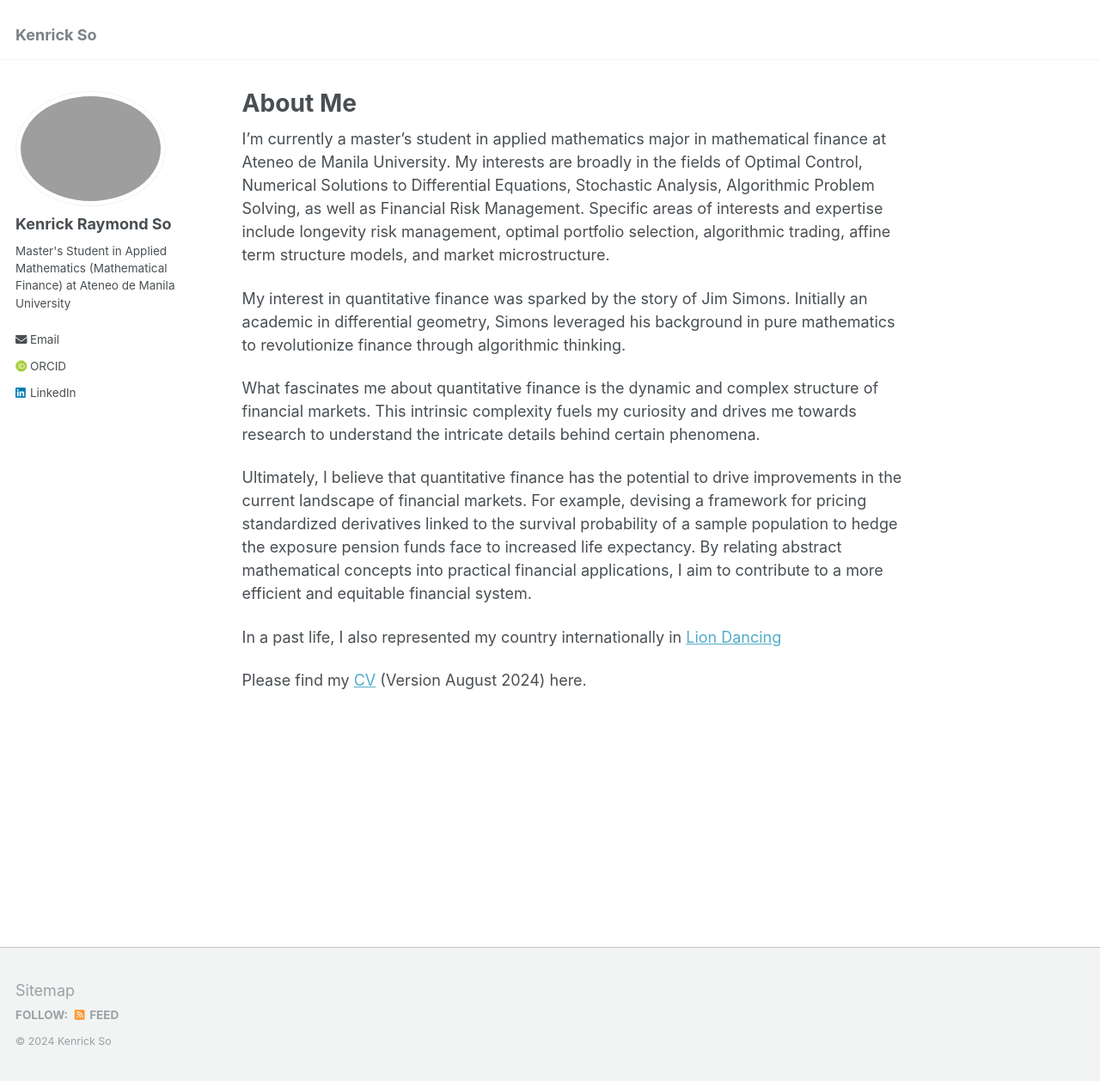
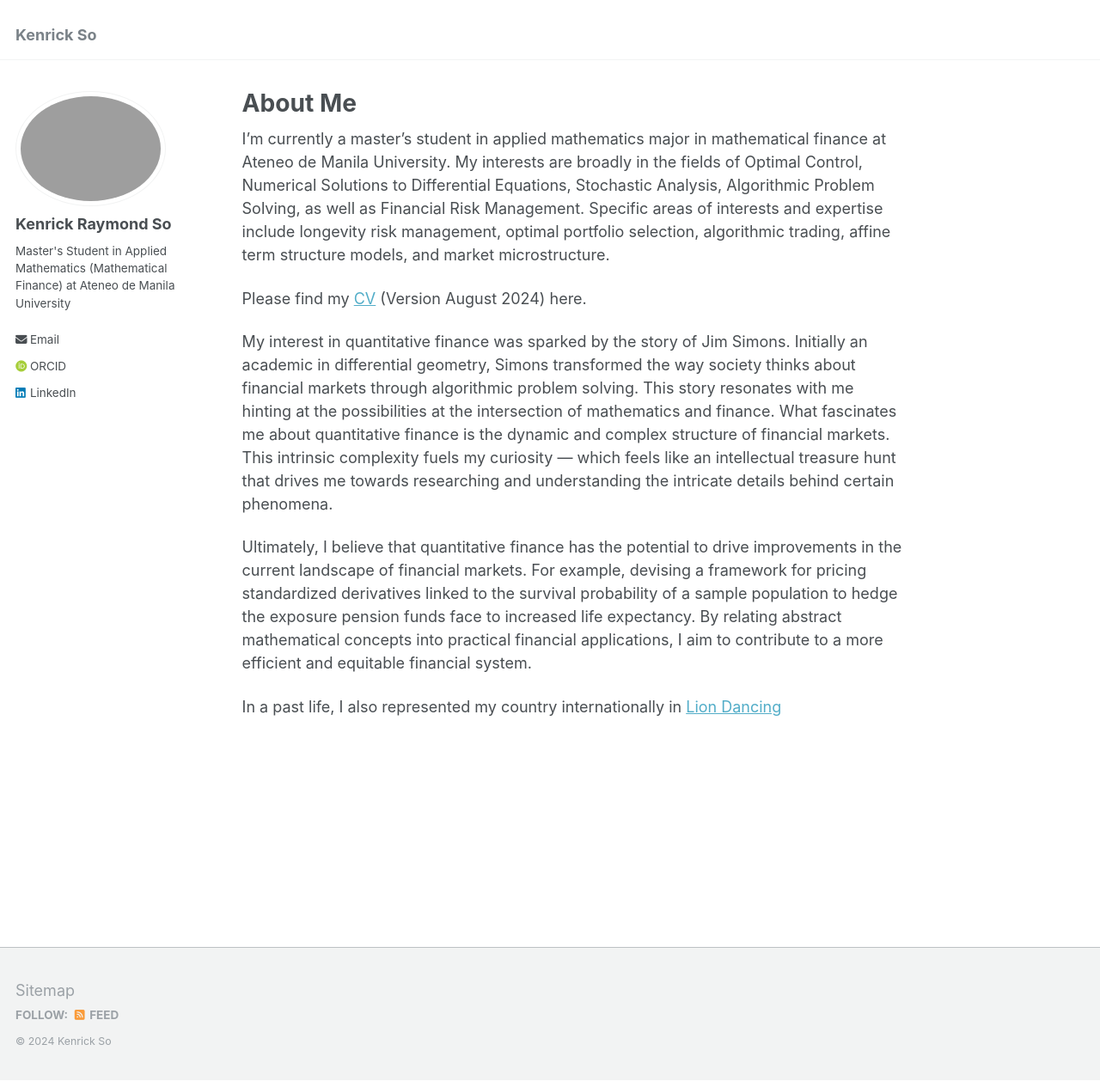
Before and after one commit to kenrickraymond/kenrickraymond.github.io, a Jekyll site: the page built from _pages/about.md, in a window 1280 px wide and 1258 px high. Shown: the whole window at 86% size. Built offline with Jekyll 4.4.1, drawn with Linux system fonts in a browser that asks for light colours; some web fonts are replaced.

Commit message:
Updated about me

```diff
--- a/_pages/about.md
+++ b/_pages/about.md
@@ -8,12 +8,10 @@ redirect_from:
 ---
 I'm currently a master's student in applied mathematics major in mathematical finance at Ateneo de Manila University. My interests are broadly in the fields of Optimal Control, Numerical Solutions to Differential Equations, Stochastic Analysis, Algorithmic Problem Solving, as well as Financial Risk Management. Specific areas of interests and expertise include longevity risk management, optimal portfolio selection, algorithmic trading, affine term structure models, and market microstructure.
 
-My interest in quantitative finance was sparked by the story of Jim Simons. Initially an academic in differential geometry, Simons leveraged his background in pure mathematics to revolutionize finance through algorithmic thinking.
+Please find my [CV](https://kenrickraymond.github.io/files/KENRICK_RAYMOND_SO_ACADEMIC_CV.pdf) (Version August 2024) here.
 
-What fascinates me about quantitative finance is the dynamic and complex structure of financial markets. This intrinsic complexity fuels my curiosity and drives me towards research to understand the intricate details behind certain phenomena.
+My interest in quantitative finance was sparked by the story of Jim Simons. Initially an academic in differential geometry, Simons transformed the way society thinks about financial markets through algorithmic problem solving. This story resonates with me hinting at the possibilities at the intersection of mathematics and finance. What fascinates me about quantitative finance is the dynamic and complex structure of financial markets. This intrinsic complexity fuels my curiosity — which feels like an intellectual treasure hunt that drives me towards researching and understanding the intricate details behind certain phenomena.
 
 Ultimately, I believe that quantitative finance has the potential to drive improvements in the current landscape of financial markets. For example, devising a framework for pricing standardized derivatives linked to the survival probability of a sample population to hedge the exposure pension funds face to increased life expectancy. By relating abstract mathematical concepts into practical financial applications, I aim to contribute to a more efficient and equitable financial system.
 
 In a past life, I also represented my country internationally in [Lion Dancing](https://kenrickraymond.github.io/images/Malaysia.jpg)
-
-Please find my [CV](https://kenrickraymond.github.io/files/KENRICK_RAYMOND_SO_ACADEMIC_CV.pdf) (Version August 2024) here.
```
Also changed, not shown: _portfolio/portfolio-1.md (+1 -1 lines).
